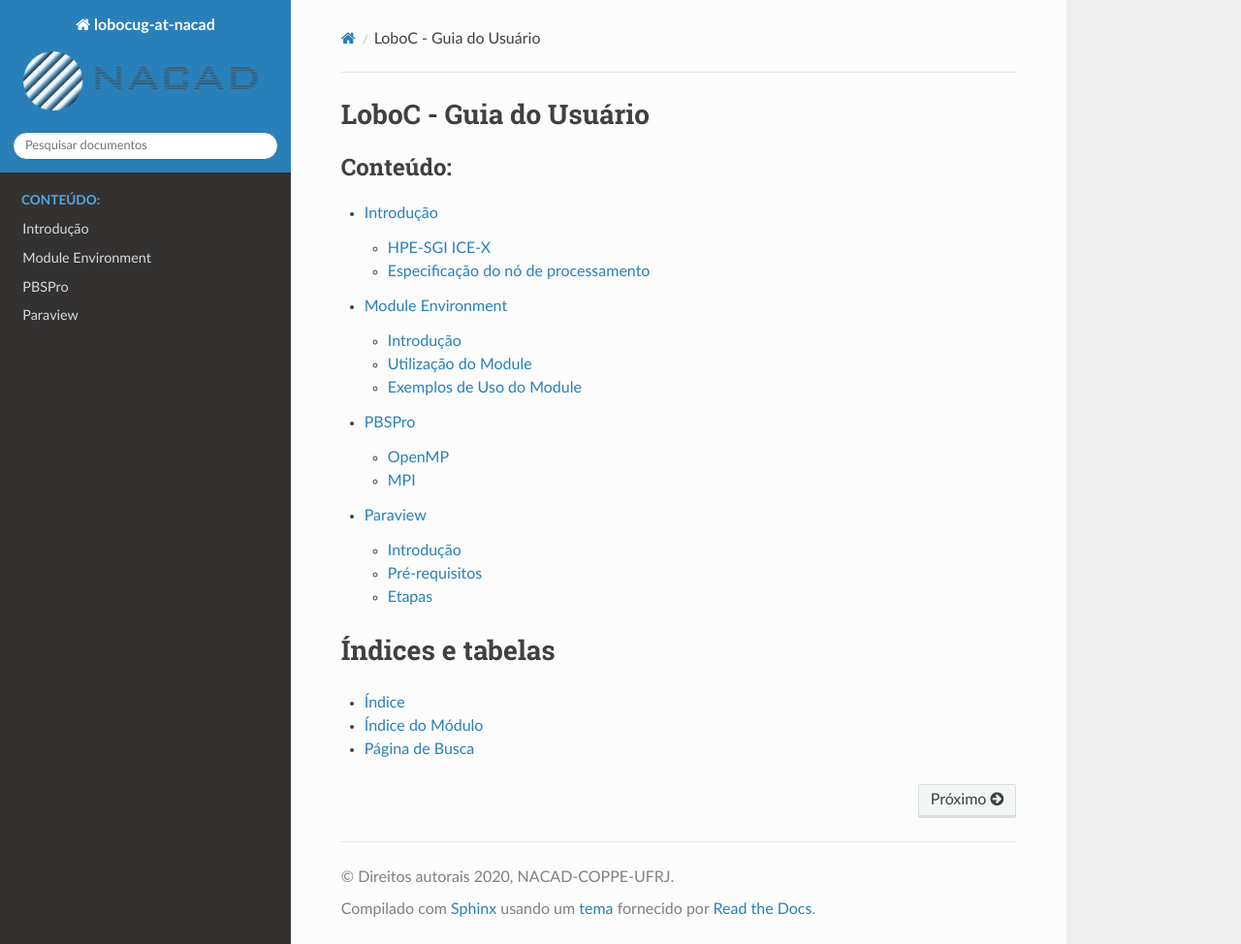
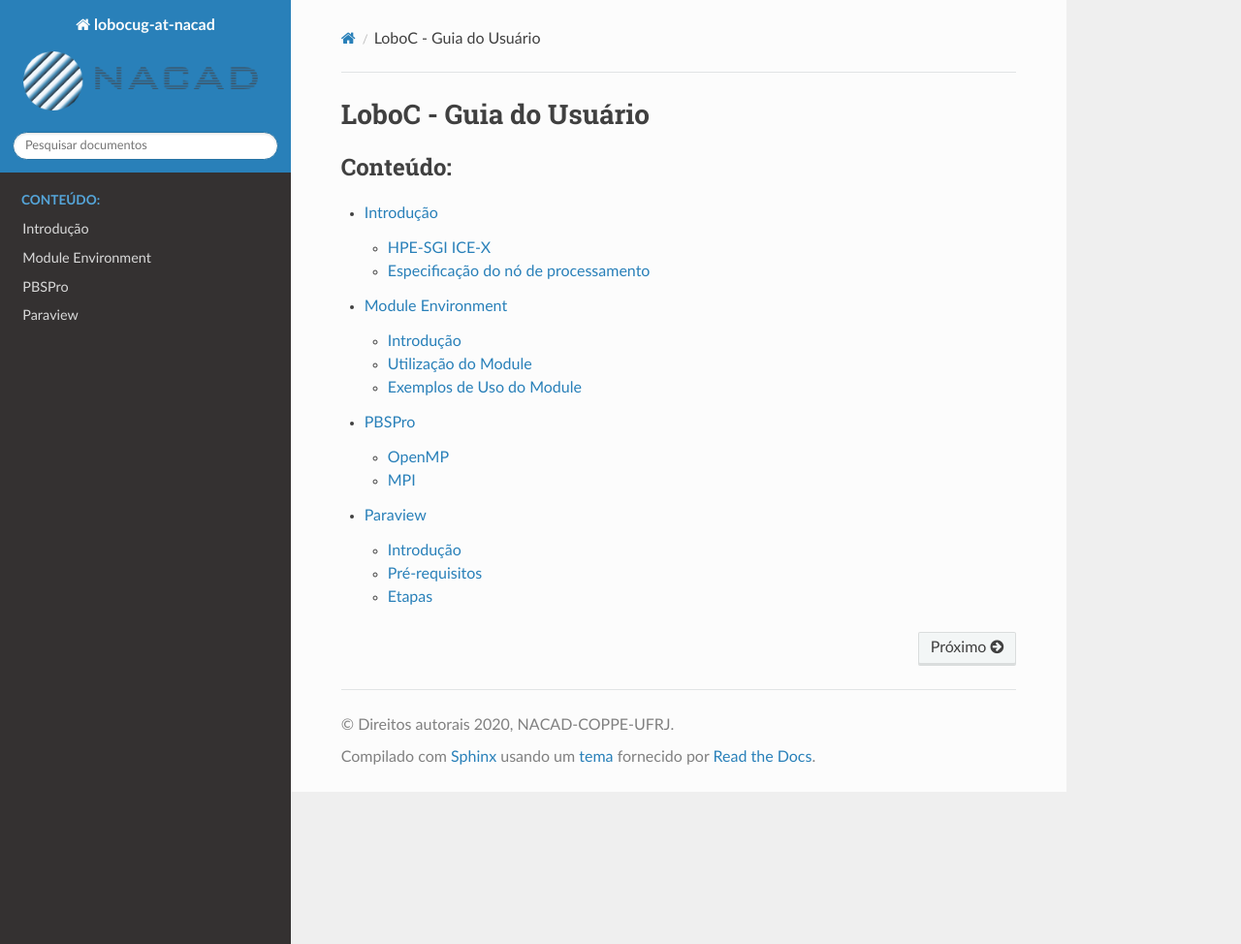
Before and after one commit to NACAD-COPPE-UFRJ/loboc-userguide, a Sphinx documentation site: the page built from docs/source/index.rst, in a window 1280 px wide and 974 px high. Shown: the whole window at 97% size. Built offline with Sphinx 7.4.7 and the Read the Docs theme 2.0.0, drawn with Linux system fonts in a browser that asks for light colours.

Commit message:
Remove Indices and Tables in index

```diff
--- a/docs/source/index.rst
+++ b/docs/source/index.rst
@@ -14,11 +14,3 @@ LoboC - Guia do Usuário
    ug/modules.rst
    ug/pbs.rst
    ug/paraview.rst
-
-
-Índices e tabelas
-=================
-
-* :ref:`genindex`
-* :ref:`modindex`
-* :ref:`search`
--- a/docs/source/ug/paraview.rst
+++ b/docs/source/ug/paraview.rst
@@ -77,9 +77,6 @@ Etapas
 
 .. code-block:: bash
 
-  Waiting for client...
-  Connection URL: cs://r2i2n9:11111
-  Accepting connection(s): r2i2n9:11111
   Client connected.
 
 Repare na figura abaixo que no *Pipeline Browser* mostra a conexão com o LoboC.
```
Also changed, not shown: 8 other files.
